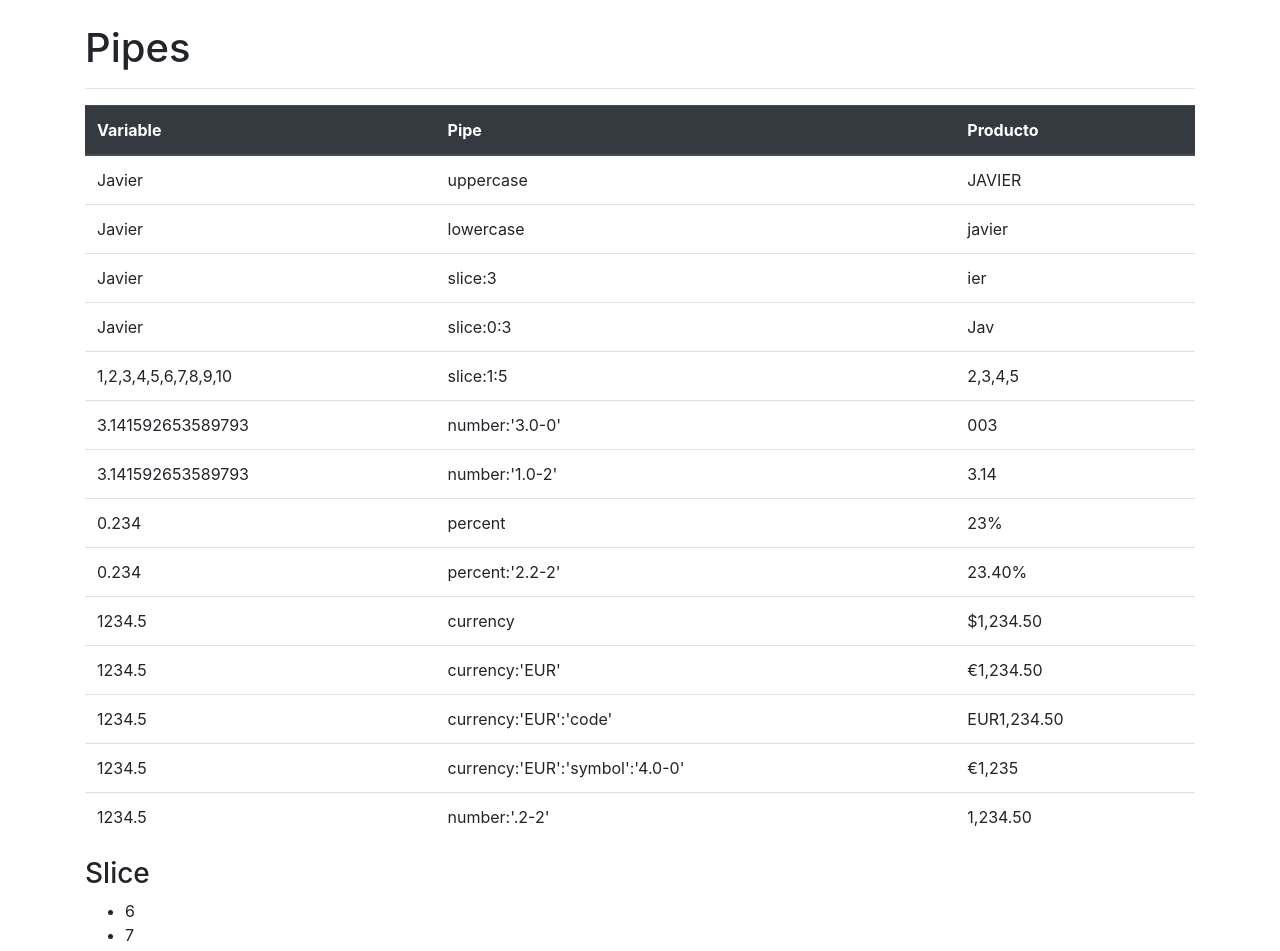
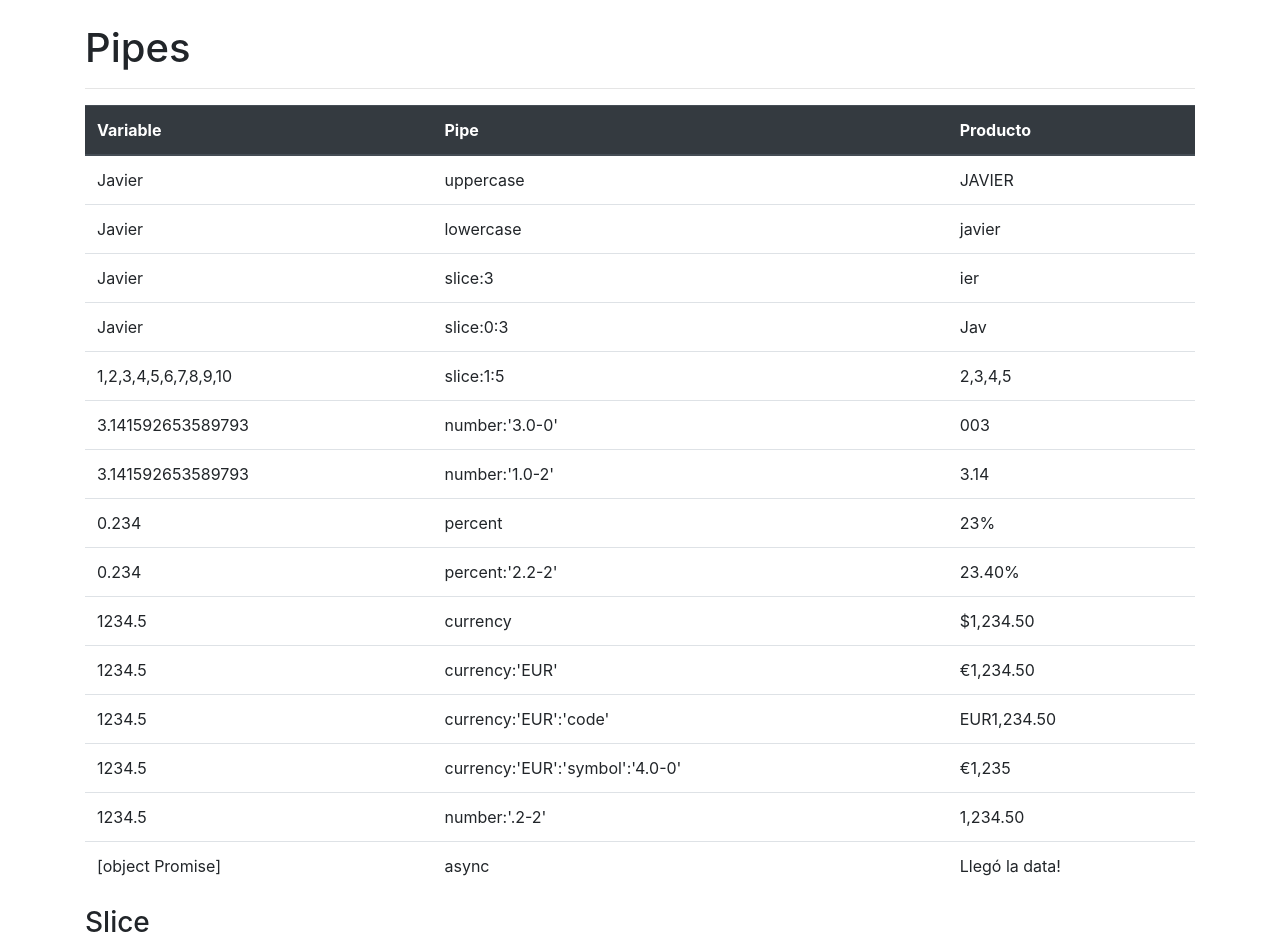
Before and after one commit to JavierIniesta/angular-pipes, an Angular app: page / in a window 1280 px wide. Shown: the top 951 px of the page. Built offline with nearby package versions, Linux system fonts and the light colour scheme.

Commit message:
[IMP] Async Pipe

```diff
--- a/src/app/app.component.html
+++ b/src/app/app.component.html
@@ -81,6 +81,11 @@
                 <td>number:'.2-2'</td>
                 <td>{{salario | number:'.2-2'}}</td>
             </tr>
+            <tr>
+                <td>{{valorDePromesa}}</td>
+                <td>async</td>
+                <td>{{valorDePromesa | async}}</td>
+            </tr>
         </tbody>
     </table>
     <h3>Slice</h3>
--- a/src/app/app.component.ts
+++ b/src/app/app.component.ts
@@ -20,4 +20,7 @@
       casa: 19
     }
   };
+  valorDePromesa = new Promise((resolve, reject) => {
+    setTimeout(() => resolve('Llegó la data!'), 3500);
+  });
 }
```
